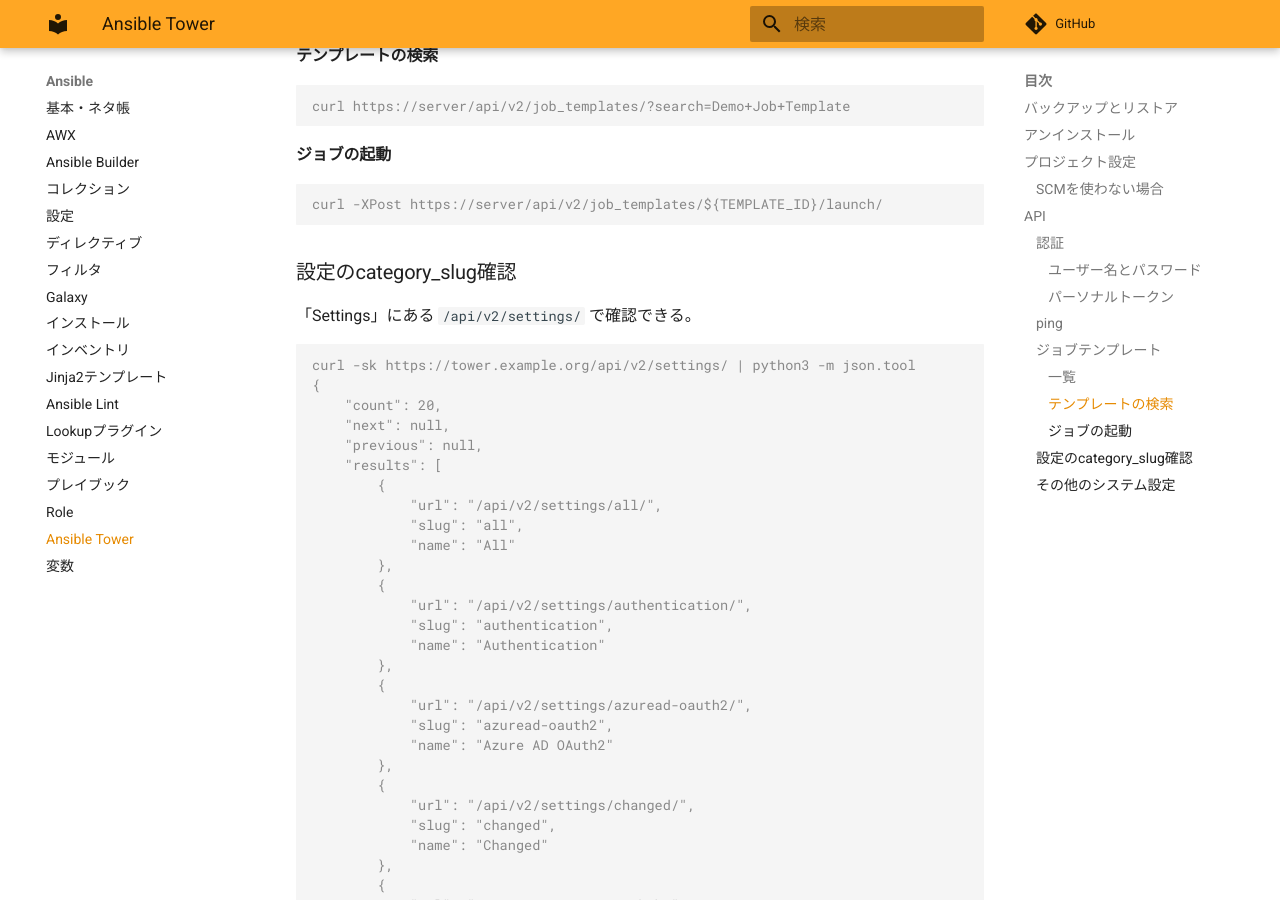
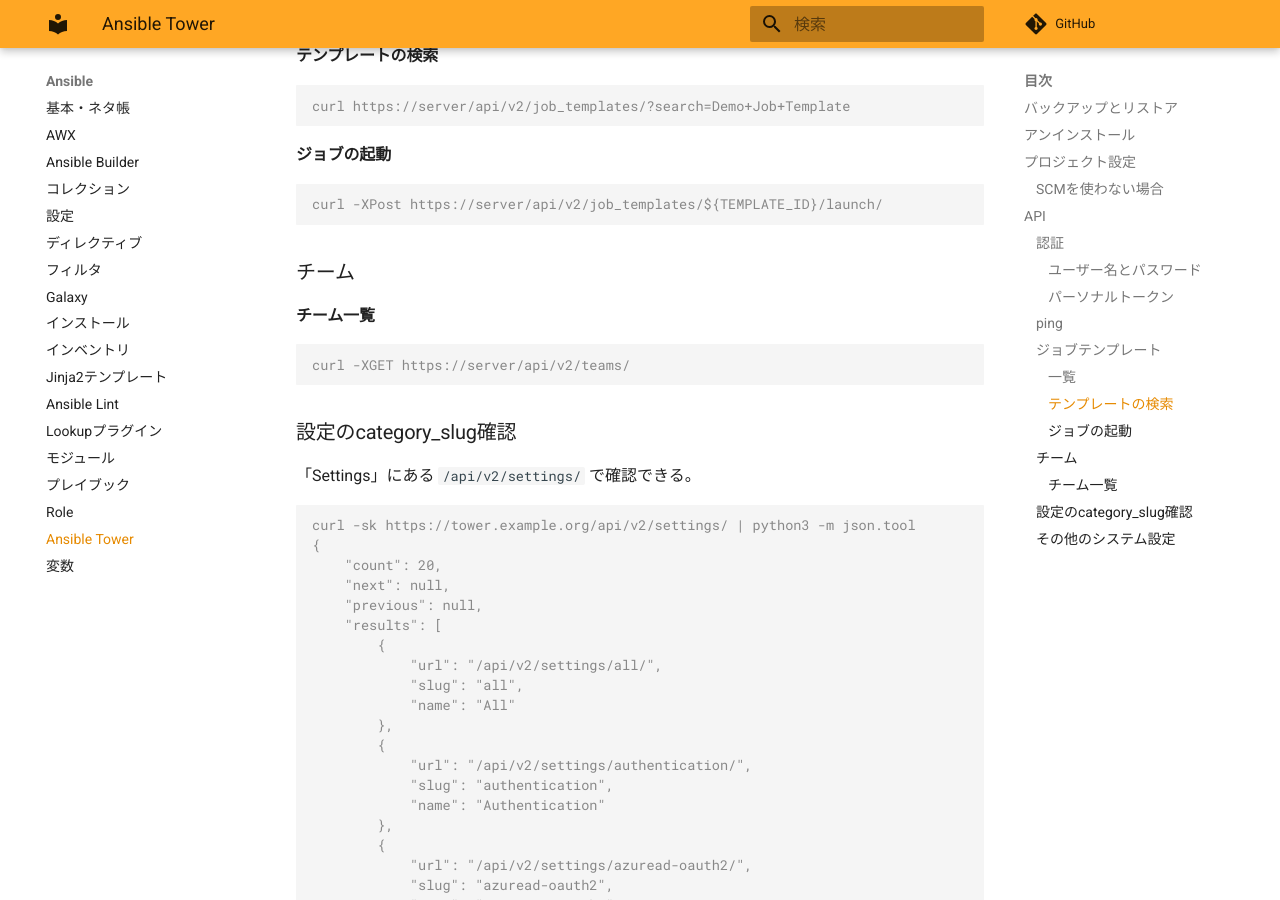
Before and after one commit to zaki-lknr/docs, an MkDocs documentation site: the page built from docs/Ansible/tower.md, in a window 1280 px wide and 900 px high, scrolled down 1902 px. Built offline with MkDocs 1.6.1 and Material for MkDocs 9.7.7, drawn with Linux system fonts in a browser that asks for light colours; comment, search, counter and statistics services are not loaded.

Commit message:
add: ansible/tower: team一覧API

````diff
--- a/docs/Ansible/tower.md
+++ b/docs/Ansible/tower.md
@@ -82,6 +82,14 @@ curl https://server/api/v2/job_templates/?search=Demo+Job+Template
 
 ```console
 curl -XPost https://server/api/v2/job_templates/${TEMPLATE_ID}/launch/
+```
+
+### チーム
+
+#### チーム一覧
+
+```console
+curl -XGET https://server/api/v2/teams/
 ```
 
 ### 設定のcategory_slug確認
````
